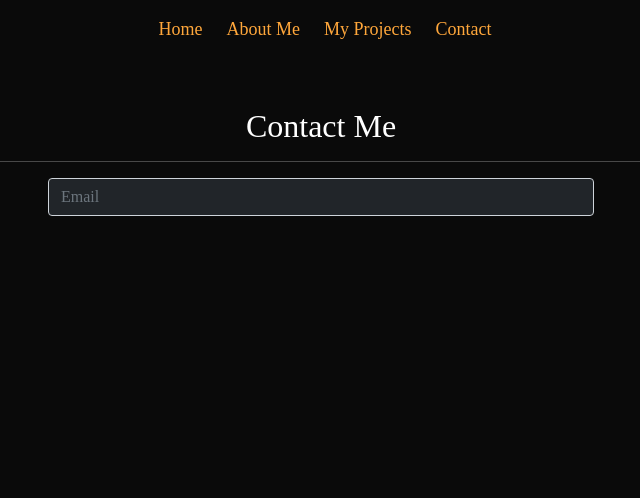
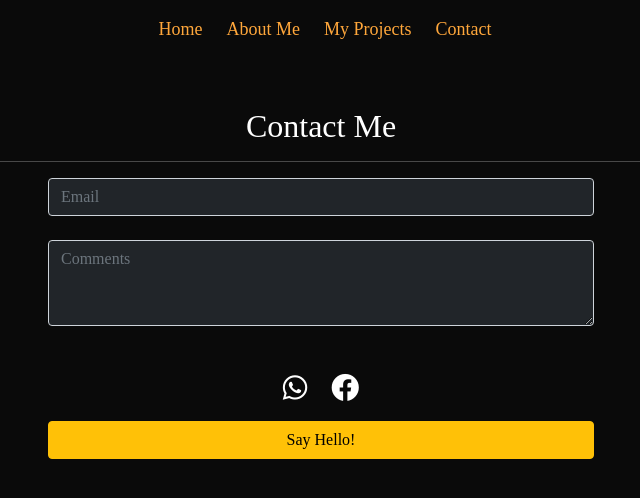
Before and after one commit to sharifmahmud825/my-portfolio-app, a React (Create React App) app: page /contact in a window 1280 px wide. Shown: the top 498 px of the page, without its empty margins (319-959 px from the left). Built offline with nearby package versions, Linux system fonts and the light colour scheme.

Commit message:
contact form added

```diff
--- a/src/Component/AboutMe/AboutMe.js
+++ b/src/Component/AboutMe/AboutMe.js
@@ -10,9 +10,9 @@ const AboutMe = () => {
         <div className='row'>
           <div className='col-md-4 border-end-3 border-warning'>
             <img
-              src='https://i.ibb.co/bsbL9ZR/profile.png'
+              src='https://i.ibb.co/Q8Q8Pws/profile3-2.png'
               alt=''
-              className='img-fluid w-75'
+              className='img-fluid w-75  rounded-circle'
             />
             <div className='my-4'>
               <h3 className='text-warning'>Skill</h3>
--- a/src/Component/Contact/Contact.js
+++ b/src/Component/Contact/Contact.js
@@ -14,8 +14,27 @@ const Contact = () => {
               name=''
               id=''
               placeholder='Email'
-              className='form-control bg-dark'
+              className='form-control bg-dark text-white'
             />
+            <br />
+            <textarea
+              className='form-control bg-dark text-white'
+              rows='3'
+              placeholder='Comments'
+            ></textarea>
+            <p className='text-center'>
+              <span>
+                <a href='https://web.whatsapp.com/'>
+                  <i className='mt-5 me-4 fs-3 text-white fab fa-whatsapp'></i>
+                </a>
+              </span>
+              <span>
+                <a href='https://www.facebook.com/sharif.mahmud.825/'>
+                  <i className='mt-5 fs-3 text-white fab fa-facebook'></i>
+                </a>
+              </span>
+            </p>
+            <button className='btn btn-warning w-100'>Say Hello!</button>
           </div>
           <div className='col-md-3'></div>
         </div>
```
